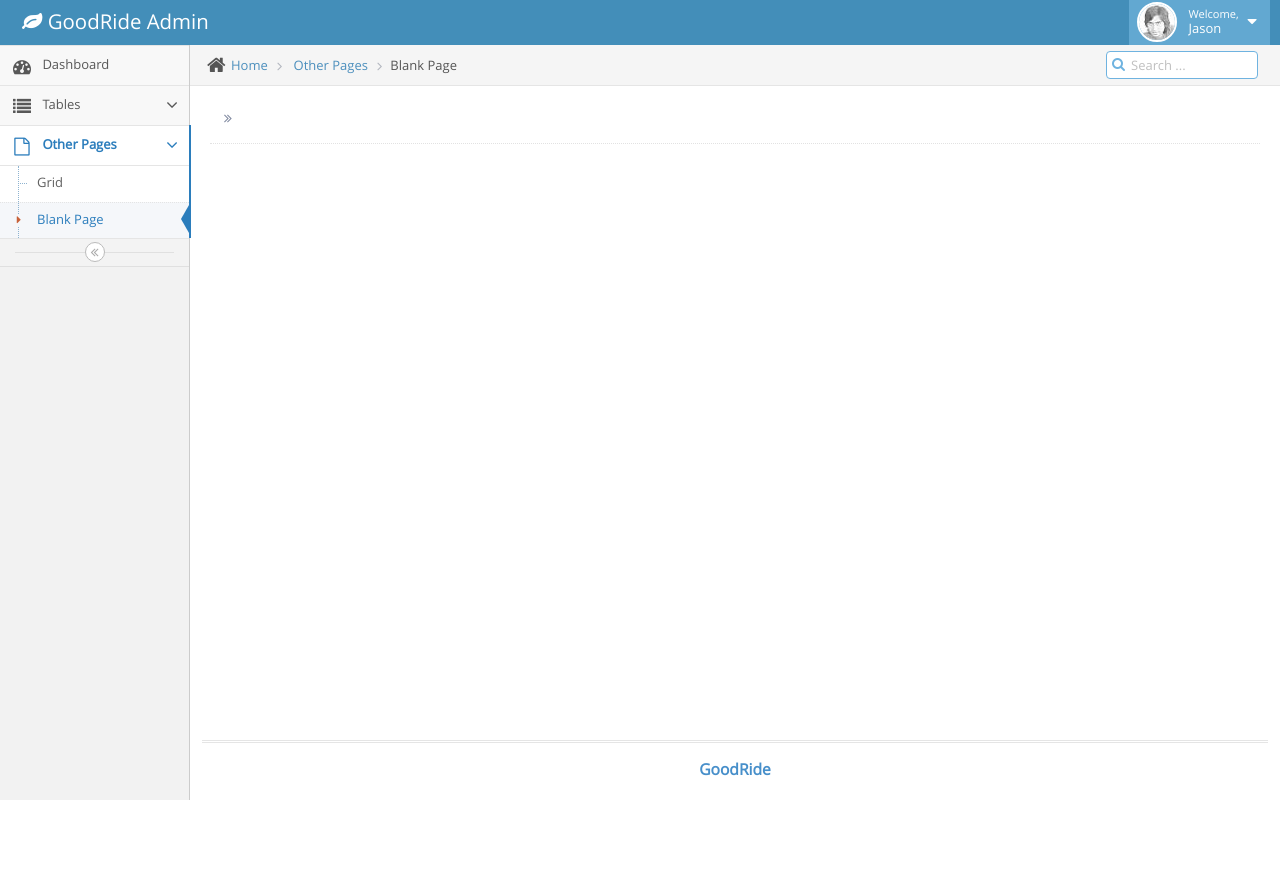
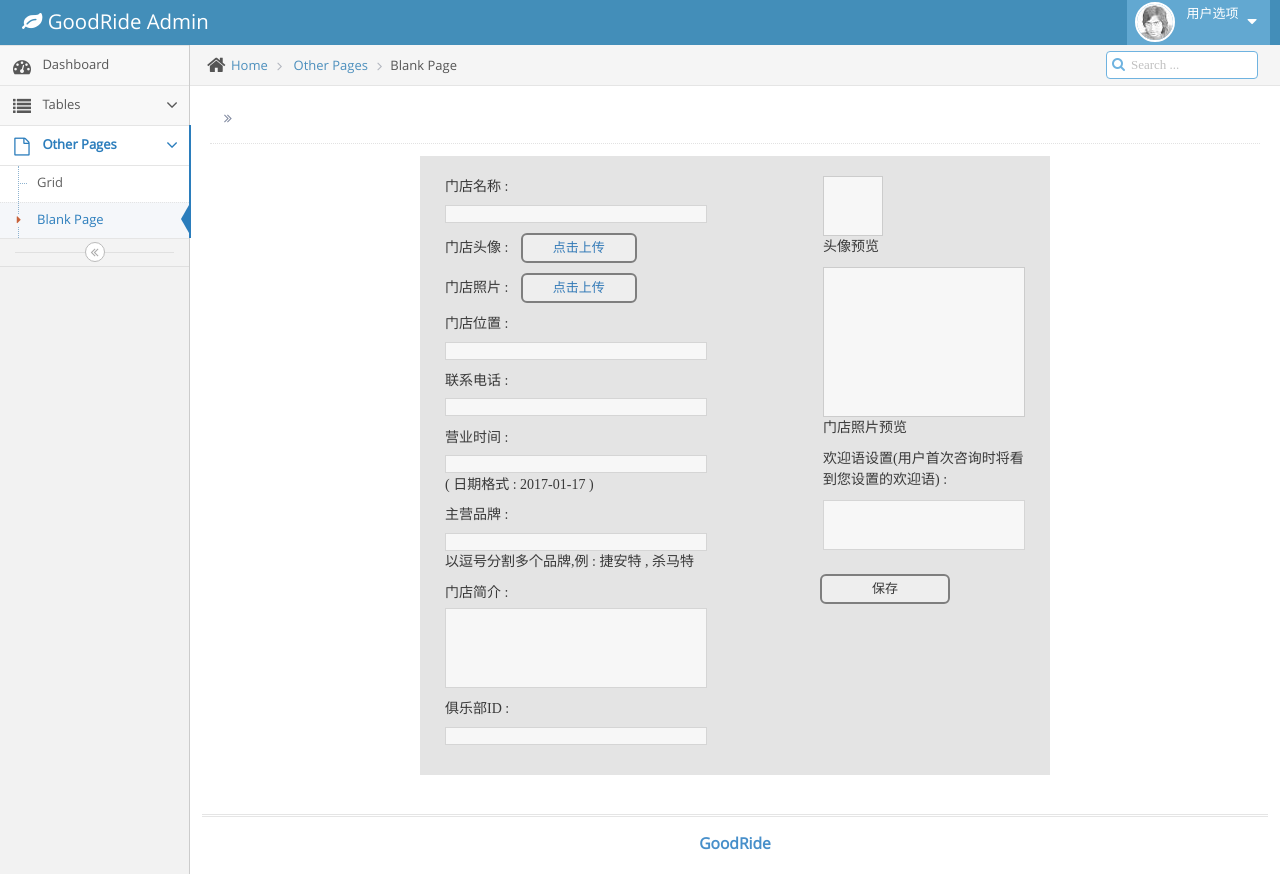
Before and after one commit to zhoushuofu/haoqi, a Django app: page / in a window 1280 px wide. Before the commit the page ends 800 px from the top, so only its background shows below. Run offline with Django 3.2, Linux system fonts and the light colour scheme; parts of the project's set-up code (start-up, migrations or seed data) failed here and were passed over; some libraries are stand-ins or nearby versions.

Commit message:
laoqing help

```diff
--- a/haoqi/urls.py
+++ b/haoqi/urls.py
@@ -1,3 +1,4 @@
+# -*- coding:utf8 -*-
 """haoqi URL Configuration
 
 The `urlpatterns` list routes URLs to views. For more information please see:
@@ -24,5 +25,13 @@ urlpatterns = [
     url(r'^add/(?P<table>[0-9a-zA-Z]*)/$', shop_cms.views.add,name='add'),
     url(r'^edit/(?P<table>[0-9a-zA-Z]*)/$', shop_cms.views.edit,name='edit'),
     url(r'^delete/(?P<table>[0-9a-zA-Z]*)/$', shop_cms.views.edit,name='delete'),
-
+    url(r'^create_shop$', shop_cms.views.create_shop,name='create_shop'),
+    url(r'^my_shop/(?P<user_id>[0-9a-zA-Z]*)$', shop_cms.views.my_shop,name='my_shop'),
+    #用户登陆列表
+    #用户登陆
+    url(r'login/', shop_cms.views.login, name='login'),
+    #用户退出
+    url(r'logout/', shop_cms.views.logout, name='logout'),
+    #密码修改
+    url(r'password_change/', shop_cms.views.password_change, name='password_change'),
 ]
--- /dev/null
+++ b/shop_cms/static/shop_cms/public/css/create_shop.css
@@ -0,0 +1,151 @@
+
+/* 通用部分 */
+.fl {
+	float: left;
+}
+
+.fr {
+	float: right;
+}
+
+a {
+	text-decoration: none;
+}
+
+.clearfix:after {
+	display: block;
+	content: '';
+	clear: both;
+	height: 0;
+	visibility: hidden;
+	overflow: hidden;
+}
+
+.clearfix {
+	zoom: 1;
+}
+
+.hidden {
+	display: none;
+}
+
+.show {
+	display: block;
+}
+
+/* 整体样式 */
+.wrapper{
+	width: 60%;
+	margin: 0 auto;
+	background-color: #e4e4e4;
+}
+
+form {
+	width: 100%;
+	font-family: "Microsoft YaHei";
+	font-size: 14px;
+}
+
+/* 基础信息样式 */
+.baseInfo{
+	width: 60%;
+	padding: 20px 25px;
+	box-sizing: border-box;
+	/* background-color: #f60; */
+}
+
+/* 表单样式 */
+.baseInfo .input {
+	margin-bottom: 3%;
+}
+.baseInfo label {
+	width: 20% !important;
+	margin-right: 2%;
+	text-align: left;
+}
+.baseInfo input {
+	width: 80%;
+	height: 18px;
+	box-shadow: 0px 1px 2px #ccc inset;
+	text-indent: 5px;
+	vertical-align: middle;
+	background-color: #f7f7f7;
+	outline: none;
+}
+/* 针对下面有提示的input输入框 */
+.baseInfo .input > div {
+	display: inline-block;
+	width: 80%;
+	vertical-align: top;
+}
+.baseInfo .input > div input {
+	width: 100%;
+}
+.baseInfo .input > div p {
+	margin-bottom: 0px;
+}
+
+/* 点击上传的按钮 */
+.baseInfo .button {
+	font-size: 13px;
+	display: inline-block;
+	padding:3px 30px;
+	border: 2px solid #7e7e7e;
+	background-color: #eee;
+	border-radius: 6px;
+	cursor: pointer;
+}
+
+.baseInfo textarea {
+	width: 80%;
+	height: 80px;
+	resize: none;
+	box-shadow: 0px 1px 2px #aaa inset;
+	overflow-y: scroll;
+	vertical-align: top;
+	background-color: #f7f7f7;
+	outline: none;
+}
+
+/* 展示部分 */
+.preview {
+	width: 40%;
+	padding: 20px 25px;
+	box-sizing: border-box;
+	/* background-color: cyan; */
+}
+/* 头像展示 */
+.preview .avatar .show {
+	width: 60px;
+	height: 60px;
+	background-color: #f7f7f7;
+	border:1px solid #ccc;
+}
+/* 门店展示 */
+.preview .shopImg .shopImgShow {
+	width: 100%;
+	height: 150px;
+	background-color: #f7f7f7;
+	border: 1px solid #ccc;
+}
+
+/* 欢迎语 */
+.preview .welcome textarea {
+	width: 100%;
+	height: 50px;
+	resize: none;
+	background-color: #f7f7f7;
+	overflow-y: scroll;
+}
+
+/* 提交按钮 */
+.preview .submit {
+	margin-top:18px;
+	font-size: 13px;
+	display: inline-block;
+	padding:3px 50px;
+	margin-left: -3px;
+	border: 2px solid #7e7e7e;
+	background-color: #eee;
+	border-radius: 6px;
+}
--- /dev/null
+++ b/shop_cms/static/shop_cms/public/js/create_shop.js
@@ -0,0 +1,28 @@
+;(function(window){
+
+	function _$(id){
+		return document.getElementById(id)
+	}
+
+	// 获取上传图片的表单
+	// 门店头像
+	var shopAvatar = _$('shopAvatar')
+	// 门店头像按钮
+	var shopAvatarBtn = _$('shopAvatarBtn')
+	// 门店照片
+	var shopImg = _$('shopImg')
+	// 门店照片按钮
+	var shopImgBtn = _$('shopImgBtn')
+
+	// 自定义按钮模拟input点击
+	shopAvatarBtn.onclick = function() {
+		shopAvatar.click()
+	}
+
+	shopImgBtn.onclick = function() {
+		shopImg.click()
+	}
+
+
+
+})(window)
--- /dev/null
+++ b/shop_cms/templates/shop_cms/create_shop.html
@@ -0,0 +1,90 @@
+{% extends "shop_cms/index.html" %}
+{% load staticfiles %}
+{% block page_css %}
+    <link rel="stylesheet" href="{% static 'shop_cms/public/css/create_shop.css' %}">
+{% endblock %}
+
+
+{% block page_title %}
+{% endblock %}
+
+{% block container %}
+
+    <!-- 门店信息管理 -->
+    <div class="wrapper clearfix">
+    	<form action="#">
+    		<!-- 左边基础信息部分 -->
+	    	<div class="baseInfo fl">
+				<div class="input">
+					<label>门店名称 :</label>
+					<input type="text" name="">
+				</div>
+				<div class="input">
+					<label>门店头像 :</label>
+					<input type="file" name="" id="shopAvatar" class="file hidden">
+					<a class="button" id="shopAvatarBtn">点击上传</a>
+				</div>
+				<div class="input">
+					<label>门店照片 :</label>
+					<input type="file" name="" id="shopImg" class="file hidden">
+					<a class="button" id="shopImgBtn">点击上传</a>
+				</div>
+				<div class="input">
+					<label>门店位置 :</label>
+					<input type="text" name="">
+				</div>
+				<div class="input">
+					<label>联系电话 :</label>
+					<input type="text" name="">
+				</div>
+				<div class="input">
+					<label>营业时间 :</label>
+					<div>
+						<input type="text" name="">
+						<p>( 日期格式 : 2017-01-17 )</p>
+					</div>
+				</div>
+				<div class="input">
+					<label>主营品牌 :</label>
+					<div>
+						<input type="text" name="">
+						<p>以逗号分割多个品牌,例 : 捷安特 , 杀马特</p>
+					</div>
+				</div>
+				<div class="input">
+					<label>门店简介 :</label>
+					<textarea name="" id="" cols="30" rows="10"></textarea>
+				</div>
+				<div class="input">
+					<label>俱乐部ID :</label>
+					<input type="text" name="">
+				</div>
+	    	</div>
+	    	<!-- 右边部分 -->
+	    	<div class="preview fr">
+	    		<!-- 用户头像 -->
+	    		<div class="avatar">
+	    			<div class="show"></div>
+	    			<p class="hit">头像预览</p>
+	    		</div>
+	    		<!-- 门店照片预览 -->
+	    		<div class="shopImg">
+	    			<div class="shopImgShow"></div>
+	    			<p class="hit">门店照片预览</p>
+	    		</div>
+	    		<!-- 欢迎语设置 -->
+	    		<div class="welcome">
+	    			<p>欢迎语设置(用户首次咨询时将看到您设置的欢迎语) :</p>
+	    			<textarea name="" id="" cols="30" rows="10"></textarea>
+	    		</div>
+	    		<input type="submit" value="保存" class="submit">
+	    	</div>
+    	</form>
+    </div>
+
+
+{% endblock %}
+{% block page_javascript %}
+
+    <script src="{% static 'shop_cms/public/js/create_shop.js' %}"></script>
+{% endblock %}
--- a/shop_cms/templates/shop_cms/index.html
+++ b/shop_cms/templates/shop_cms/index.html
@@ -40,36 +40,46 @@
 							<a data-toggle="dropdown" href="#" class="dropdown-toggle">
 								<img class="nav-user-photo" src="{% static 'shop_cms/assets/images/avatars/user.jpg' %}" alt="Jason's Photo" />
 								<span class="user-info">
-									<small>Welcome,</small>
-									Jason
+
+									<!--判断用户是否已经通过认证，如果通过则显示用户已登陆-->
+                                   {% if user.is_authenticated %}
+                                       用户选项
+                                       <small>{{user.username }}已登录</small>
+                                   {% else %}
+                                       用户选项
+                                   {% endif %}
 								</span>
 
 								<i class="ace-icon fa fa-caret-down"></i>
 							</a>
 
 							<ul class="user-menu dropdown-menu-right dropdown-menu dropdown-yellow dropdown-caret dropdown-close">
-								<li>
-									<a href="#">
-										<i class="ace-icon fa fa-cog"></i>
-										Settings
-									</a>
-								</li>
 
-								<li>
-									<a href="profile.html">
-										<i class="ace-icon fa fa-user"></i>
-										Profile
-									</a>
-								</li>
+                               <!--如果用户已经登陆则显示注销选项，否则显示登录选项-->
+                        {% if user.is_authenticated %}
+                        <li>
+                        <a href="{% url 'logout' %}">
+                           <i class="ace-icon fa fa-power-off"></i>
+                           注销
+                        </a>
+                     </li>
+                                   {% else %}
+                     <li>
+                        <a href="{% url 'login'%}">
+                           <i class="ace-icon fa fa-user"></i>
+                           登录
+                        </a>
+                     </li>
+                               {% endif %}
 
-								<li class="divider"></li>
+                               <li class="divider"></li>
+                               <li>
+                        <a href="{% url 'password_change' %}">
+                           <i class="ace-icon fa fa-cog"></i>
+                           更改密码
+                        </a>
+                     </li>
 
-								<li>
-									<a href="#">
-										<i class="ace-icon fa fa-power-off"></i>
-										Logout
-									</a>
-								</li>
 							</ul>
 						</li>
 					</ul>
--- a/shop_cms/templates/shop_cms/res_list.html
+++ b/shop_cms/templates/shop_cms/res_list.html
@@ -37,10 +37,10 @@
                     {% endblock %}
                     <th>
                         <!--最后一列作为添加数据按钮-->
-                        <a class="blue" href="{% url 'lists' table='user' %}">
+                        <!-- <a class="blue" href="{% url 'lists' table='user' %}">
                             <i class="ace-icon fa fa-search-plus bigger-130"></i>
                             添加数据
-                        </a>
+                        </a> -->
                   </th>
                     </thead>
                    <!--表格内容-->
--- a/shop_cms/views.py
+++ b/shop_cms/views.py
@@ -1,12 +1,45 @@
 # -*- coding:utf8 -*-
 from django.shortcuts import render
 from models import UserInfo
+from django.db import connection
+import json
+from django.http import HttpResponseRedirect
+# Create your views here.
+def __open_connection():
+    return connection.cursor()
 
-# Create your views here.
+# close a database connection
+def __close_connection(cursor):
+    connection.close()
+
+
+def dict_fetchall(cursor):
+    # 将游标返回的结果保存到一个字典对象中
+    desc = cursor.description
+    return [
+        dict(zip([col[0] for col in desc], row))
+        for row in cursor.fetchall()
+        ]
+db_handle = __open_connection()
+
+
+def exe_sql(sql):
+    db_handle.execute(sql)
+    res=dict_fetchall(db_handle)
+    return res
+
+def get_insert_shop_id():
+    sql='''insert into shopinfo_tickets64_innodb() values()'''
+    result = exe_sql(sql)
+    sql='''select last_insert_id() as id'''
+    res=exe_sql(sql)
+    shop_id=res[0]['id']
+    return shop_id
 
 def index(request):
     context = {}
-    return render(request,'shop_cms/index.html',context)
+    print '++++++++++++++++++++++++'
+    return render(request,'shop_cms/create_shop.html',context)
 
 # 显示各列表信息
 def lists(request, table):
@@ -24,6 +57,7 @@ def lists(request, table):
         sub_title = '线路信息'
     if table == 'device':
         # data = Device.objects.all()
+        return HttpResponseRedirect("/admin")
         list_template = 'shop_cms/device_list.html'
         sub_title = '设备信息'
     # 建立context字典，将值传递到相应页面
@@ -68,3 +102,55 @@ def delete(request, table):
     }
     # 如果没有有效提交，则仍留在原来页面
     return render(request, 'add.html', context)
+
+def create_shop(request):
+    if request.method=='POST':
+        title=request.POST['title']
+        user_id=request.POST['user_id']
+        icon_photo=request.POST['icon_photo']
+        photo_ids=request.POST['photo_ids']
+        intro=request.POST['intro']
+        open_time=request.POST['open_time']
+        phone=request.POST['phone']
+        address=request.POST['address']
+        brands=request.POST['brands']
+        longitude=request.POST['longitude']
+        latitude=request.POST['latitude']
+        city=request.POST['city']
+        province=request.POST['province']
+        shop_id=get_insert_shop_id()
+        sql = '''insert into shop_info(shop_id,user_id,title,icon_photo,desc_photos,intro,location,
+                open_time,phone,brands,longitude,latitude,city,province)
+                values('%s','%s','%s','%s','%s','%s','%s','%s','%s','%s','%s','%s','%s','%s')''' % (
+            shop_id, user_id,title, icon_photo, photo_ids, intro, address, open_time, phone,
+            brands, longitude, latitude, city, province)
+        print sql
+        exe_sql(sql)
+        return HttpResponseRedirect("/myshop/%d"%user_id)
+
+
+def my_shop(request,user_id):
+    user_id=int(user_id)
+    sql='''select * from shop_info where user_id=%d and status=0'''%user_id
+    res=exe_sql(sql)
+    context=res
+    return render(request,'shop_cms/myshop.html',context)
+
+#用户登陆选项，所有的函数将会返回一个template_response的实例，用来描绘页面，同时你也可以在return之前增加一些特定的功能
+#用户登陆
+def login(request):
+    #extra_context是一个字典，它将作为context传递给template，这里告诉template成功后跳转的页面将是/index
+    template_response = views.login(request, extra_context={'next': '/index'})
+    return template_response
+
+#用户退出
+def logout(request):
+    #logout_then_login表示退出即跳转至登陆页面，login_url为登陆页面的url地址
+    template_response = views.logout_then_login(request,login_url='/login')
+    return template_response
+
+#密码更改
+def password_change(request):
+    #post_change_redirect表示密码成功修改后将跳转的页面.
+    template_response = views.password_change(request,post_change_redirect='/index')
+    return template_response
```
Also changed, not shown: shop_cms/templates/shop_cms/login.html (added, +125 -0 lines), shop_cms/templates/shop_cms/myshop.html (added, +22 -0 lines), 3 other files.
